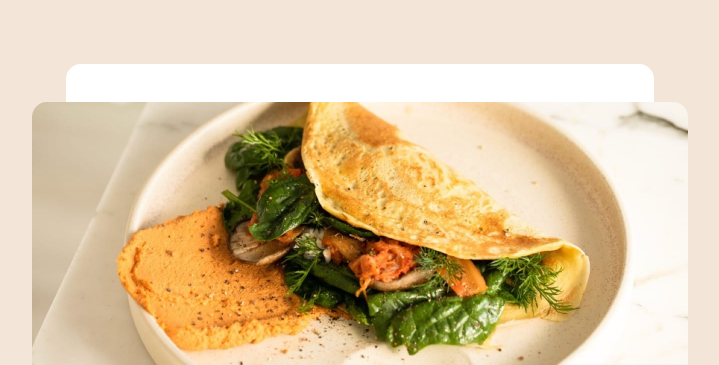
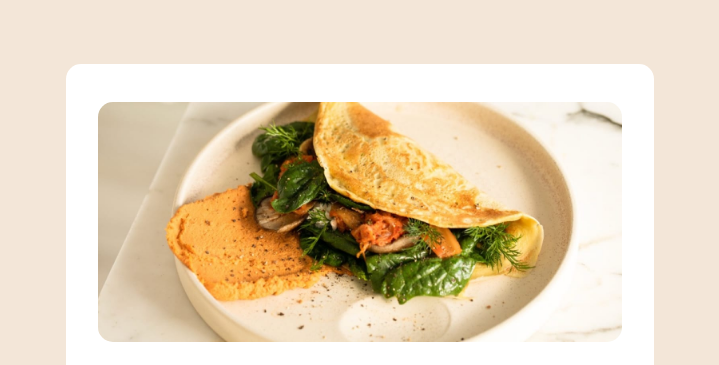
Before and after one commit to mersadze/recipe-page, a plain HTML site: page index.html in a window 1280 px wide. Shown: the top 365 px of the page, without its empty margins (280-999 px from the left). Drawn offline with Linux system fonts and the light colour scheme.

Commit message:
Fixed image width

```diff
--- a/styles.css
+++ b/styles.css
@@ -52,7 +52,7 @@ body {
 }
 
 .container img {
-    height: 300px;
+    width: 100%;
     border-radius: 15px;
     display: block;
     align-self: center;
```
